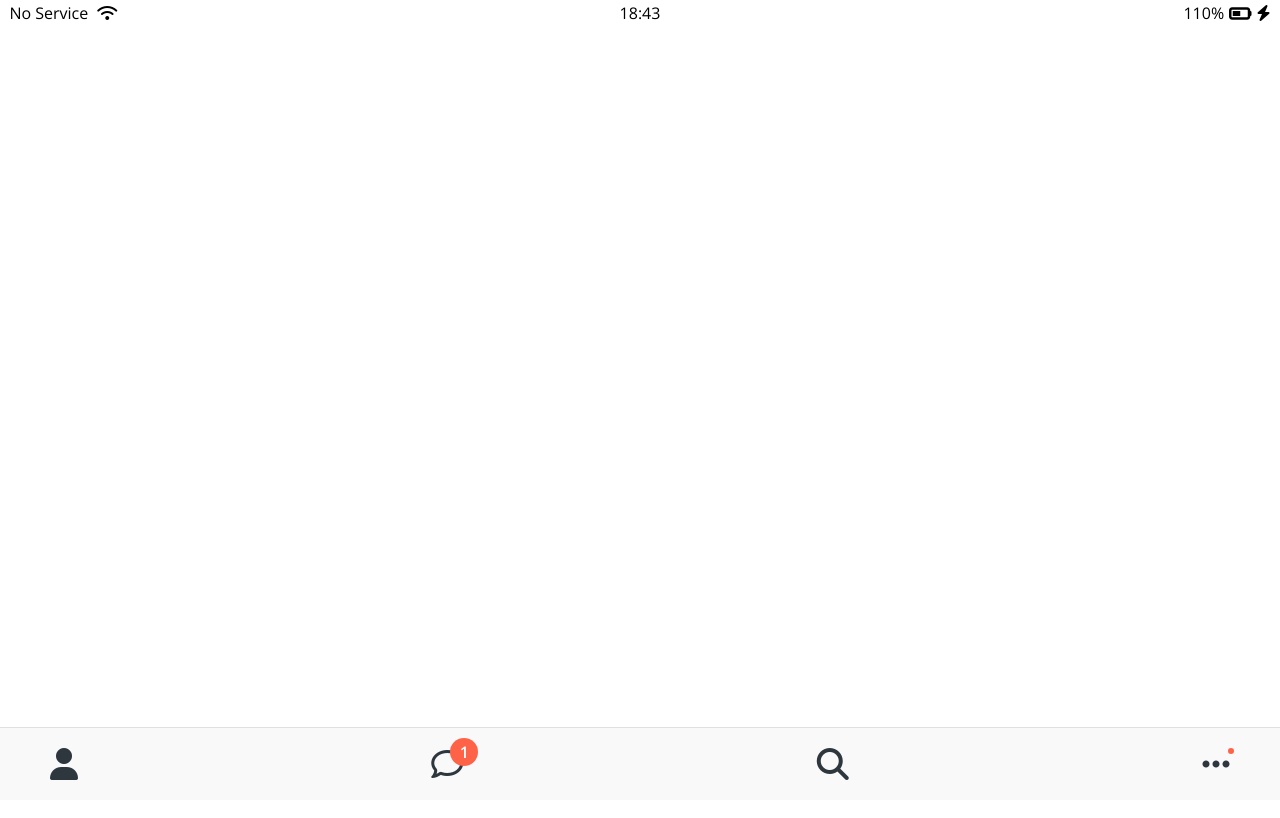
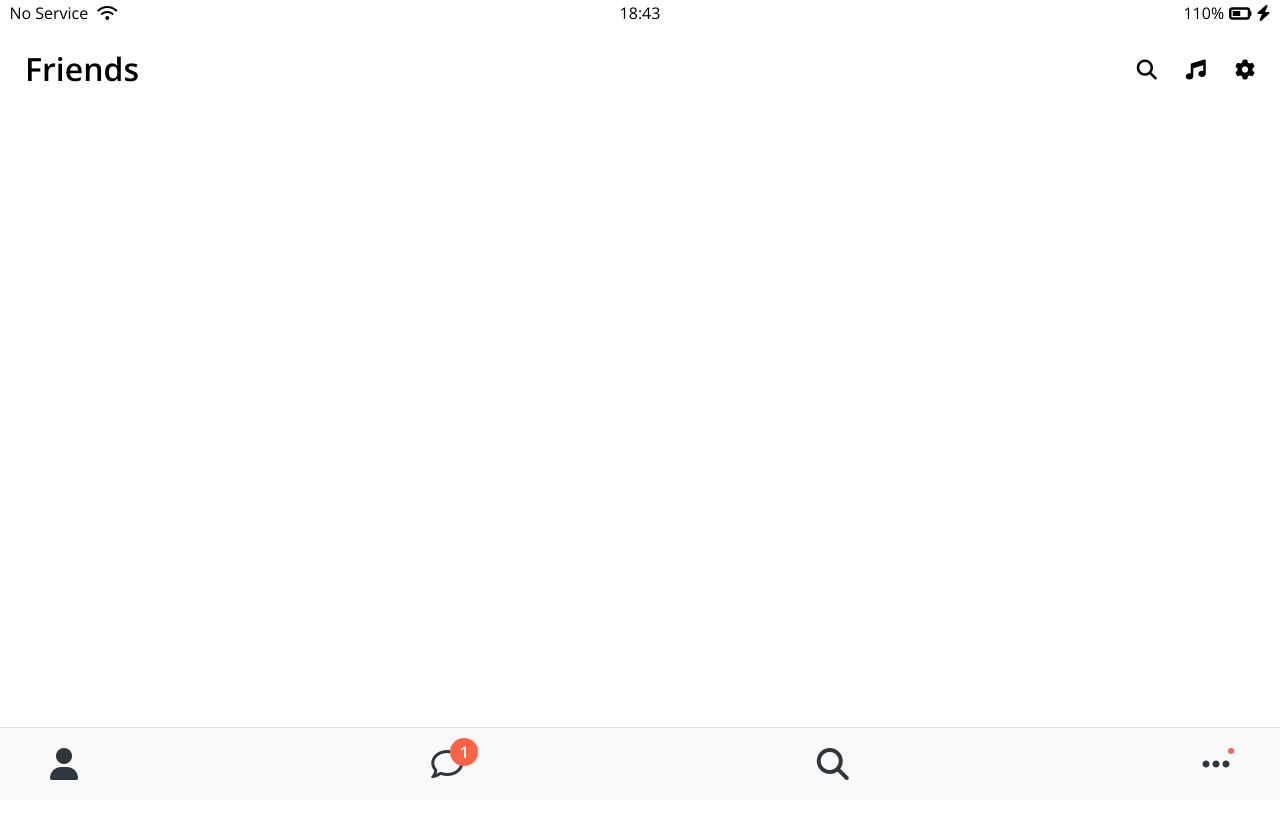
Before and after one commit to bnarong/kokoa-clone-2023, a plain HTML site: page friends.html in a window 1280 px wide. Shown: the top 818 px of the page. Drawn offline with nearby package versions, Linux system fonts and the light colour scheme.

Commit message:
screen header

```diff
--- /dev/null
+++ b/CSS/components/screen-header.css
@@ -0,0 +1,17 @@
+.screen-header {
+  display: flex;
+  justify-content: space-between;
+  align-items: center;
+  padding: 25px;
+  position: sticky;
+  top: 28px;
+}
+
+.screen-header__title {
+  font-size: 32px;
+  font-weight: 600;
+}
+
+.screen-header__icons span {
+  margin-left: 25px;
+}
--- a/CSS/components/status-bar.css
+++ b/CSS/components/status-bar.css
@@ -2,7 +2,7 @@
   display: flex;
   justify-content: center;
   padding: 5px 3px;
-  position: fixed;
+  position: sticky;
   top: 0;
   width: 100%;
   box-sizing: border-box;
--- a/CSS/styles.css
+++ b/CSS/styles.css
@@ -6,6 +6,7 @@
 /* Components */
 @import "components/status-bar.css";
 @import "components/nav-bar.css";
+@import "components/screen-header.css";
 
 /* Screen */
 @import "screens/login.css";
--- a/friends.html
+++ b/friends.html
@@ -21,6 +21,15 @@
         <i class="fa-solid fa-bolt"></i>
       </div>
     </div>
+
+    <header class="screen-header">
+      <h1 class="screen-header__title">Friends</h1>
+      <div class="screen-header__icons">
+        <span><i class="fa-solid fa-magnifying-glass fa-lg"></i></span>
+        <span><i class="fa-solid fa-music fa-lg"></i></span>
+        <span><i class="fa-solid fa-gear fa-lg"></i></span>
+      </div>
+    </header>
 
     <nav class="nav">
       <ul class="nav__list">
```
